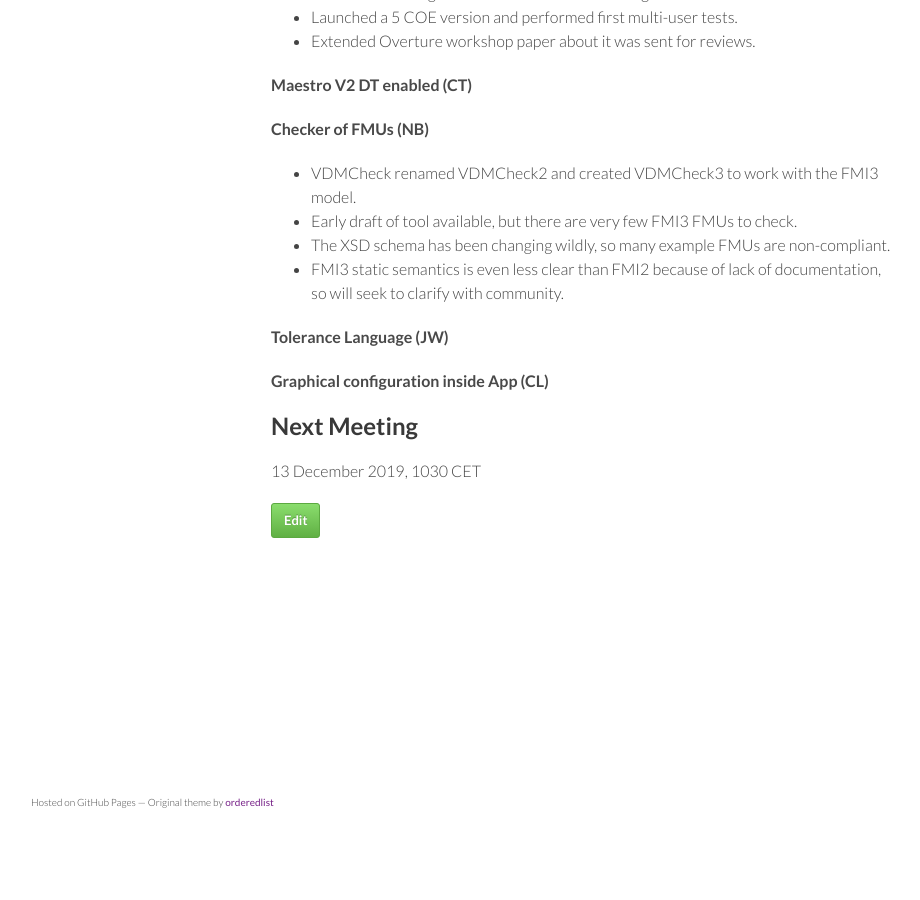
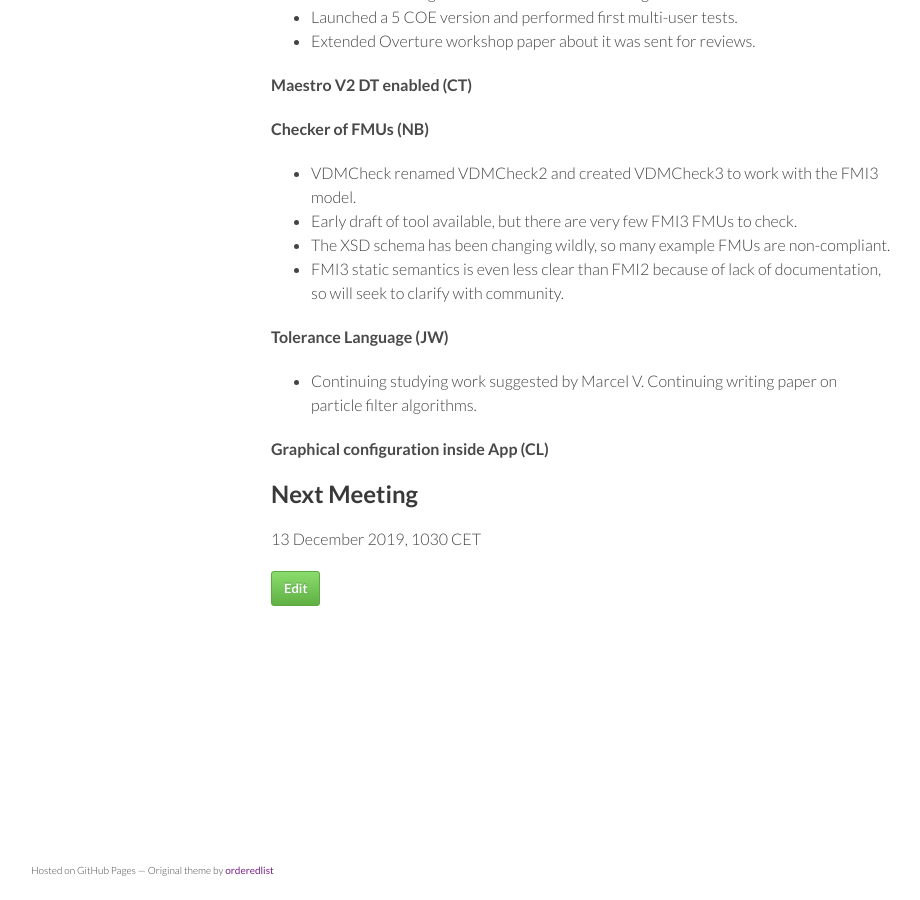
Before and after one commit to digitaltwincentre/digitaltwincentre.github.io, a Jekyll site: the page built from _biweeklies/Biweekly-9.md, in a window 1280 px wide and 900 px high, scrolled down 1174 px. Shown: the whole window, without its empty margins (179-1099 px from the left). Built offline with Jekyll 4.4.1, drawn with Linux system fonts in a browser that asks for light colours; nearby versions of some CDN libraries; before the commit the page ends 2006 px from its top, so only the background shows below that.

Commit message:
Update Biweekly-9.md

```diff
--- a/_biweeklies/Biweekly-9.md
+++ b/_biweeklies/Biweekly-9.md
@@ -58,6 +58,7 @@ private information must be stored elsewhere.  -->
 * FMI3 static semantics is even less clear than FMI2 because of lack of documentation, so will seek to clarify with community.
 
 #### Tolerance Language (JW)
+* Continuing studying work suggested by Marcel V. Continuing writing paper on particle filter algorithms.
 
 #### Graphical configuration inside App (CL)
 
```
